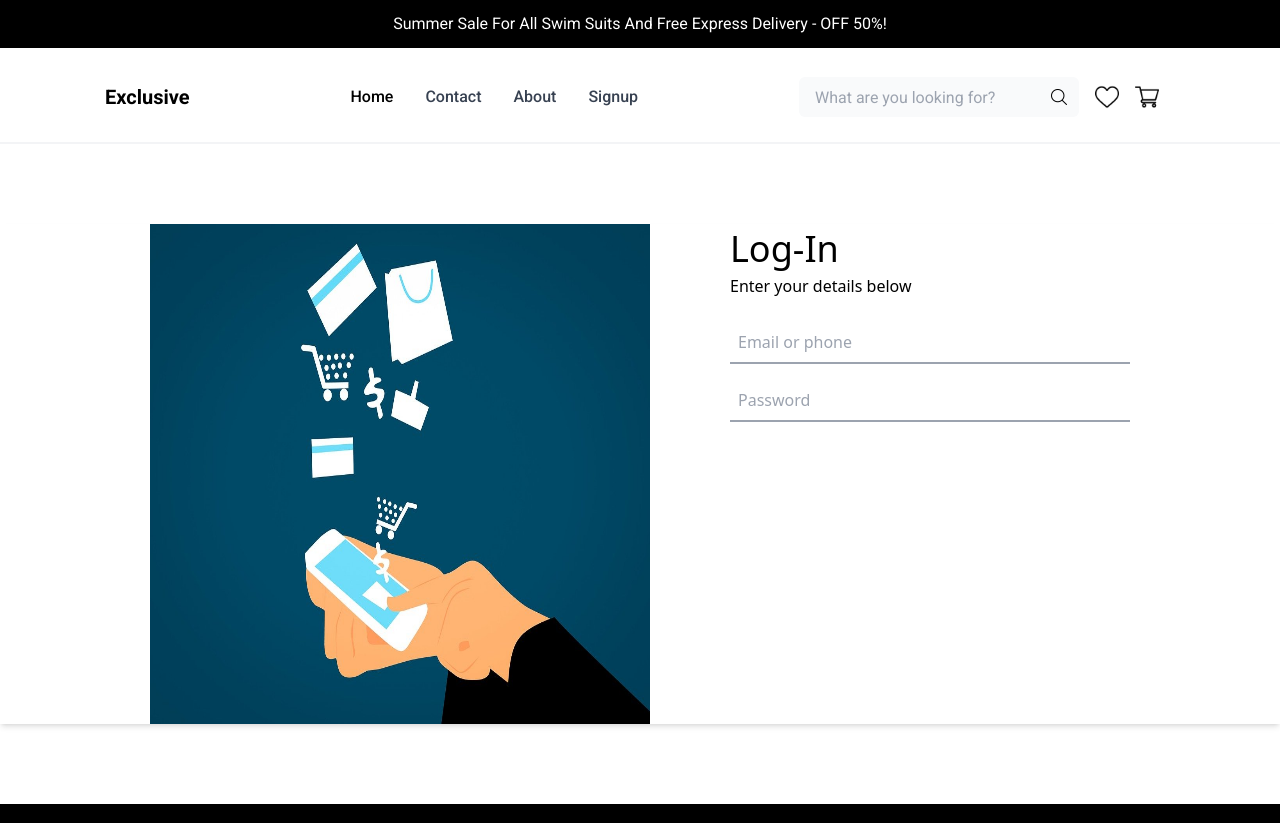
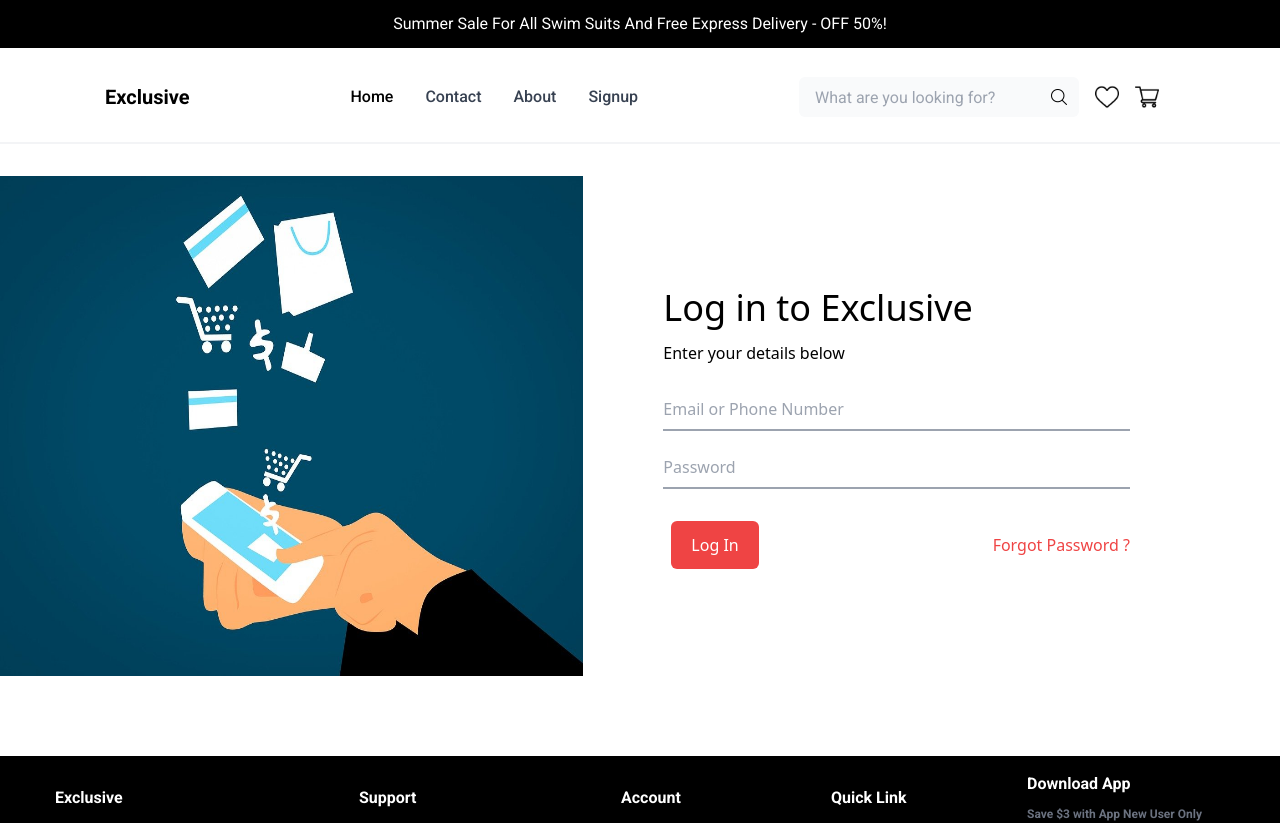
Before and after one commit to krituhero/ecommerce-with-react, a React (Vite) app: page /login in a window 1280 px wide. Shown: the top 823 px of the page. Built offline with nearby package versions, Linux system fonts and the light colour scheme.

Commit message:
Enhanced Login page

```diff
--- a/src/components/Login.jsx
+++ b/src/components/Login.jsx
@@ -6,20 +6,20 @@ const Login = () => {
   return (
     <>
       <Header />
-      <div className="flex flex-row mt-20 mb-20 gap-20 justify-center shadow-md">
-        <div className="md:w-[50%] md:ml-[150px] hidden sm:block  max-h-max">
+      <div className="flex flex-row mt-8 mb-20 gap-20 justify-center items-center ">
+        <div className="md:w-[50%] md:ml-[50px] lg:ml-[0px] hidden sm:block  max-h-max">
           <img
             className="h-[500px] hidden sm:block"
             src="../public/images/signup.jpg"
             alt="image description"
           />
         </div>
-        <div className="md:w-[40%] md:mr-[150px] sm:justify-center">
+        <div className="flex flex-col md:w-[40%] md:mr-[150px] sm:justify-center">
           <form>
             <h1 className="text-black text-4xl font-medium leading-[50px] ">
-              Log-In
+              Log in to Exclusive
             </h1>
-            <p className="text-black text-base font-normal leading-normal">
+            <p className="text-black mt-2 text-base font-normal leading-normal">
               Enter your details below
             </p>
             <div className="flex flex-col gap-4 mt-6 ">
@@ -28,18 +28,22 @@ const Login = () => {
                 id="emailOrNumber"
                 name="emailOrNumber"
                 pattern="[a-zA-Z0-9._%+-]+@[a-zA-Z0-9.-]+\.[a-zA-Z]{2,}$|\d+"
-                placeholder="Email or phone"
+                placeholder="Email or Phone Number"
                 required
-                className="border-b-2 border-gray-400 p-2 focus:outline-none"
+                className="border-b-2 border-gray-400 p-2 pl-0 focus:outline-none"
               />
               <input
                 placeholder="Password"
                 required
                 id="passWordBox"
-                className="border-b-2 border-gray-400 p-2 focus:outline-none"
+                className="border-b-2 border-gray-400 p-2 pl-0 focus:outline-none"
               />
             </div>
           </form>
+          <div className="mt-8 flex justify-between items-center ">
+            <button className="text-white bg-red-500 py-3 px-5 ml-2 text-md rounded-md">Log In</button>
+            <span className="text-red-500 font-Roboto-300">Forgot Password ?</span>
+          </div>
         </div>
       </div>
       <Footer />
```
